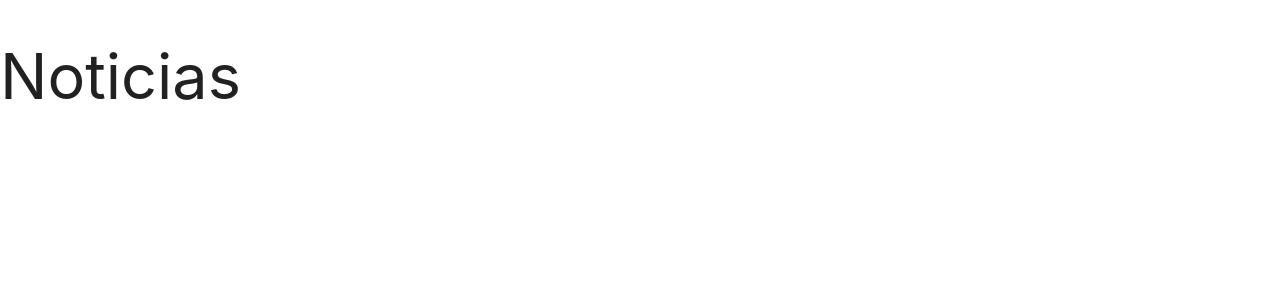
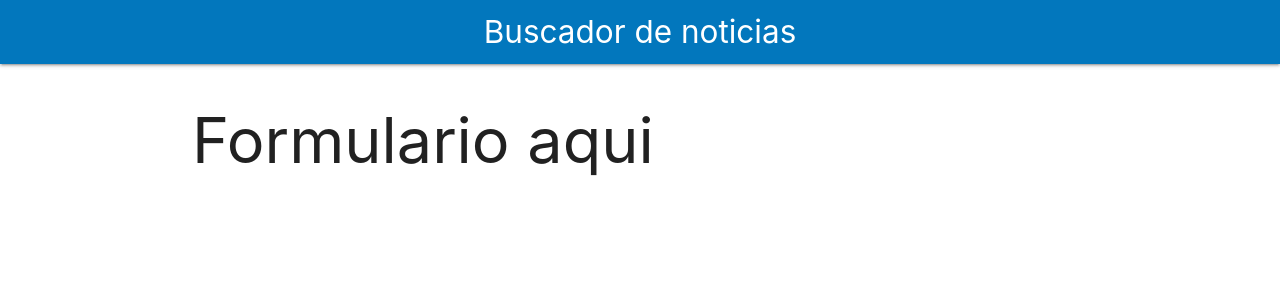
Before and after one commit to SantiagoAlvarze22/Buscador-de-noticias-con-una-API, a React (Create React App) app: page / in a window 1280 px wide. Shown: the top 300 px of the page. Built offline with nearby package versions, Linux system fonts and the light colour scheme.

Commit message:
Creando Header y contenedor principal

```diff
--- a/src/App.js
+++ b/src/App.js
@@ -1,9 +1,17 @@
-import React from 'react';
-
+import React, { Fragment } from 'react';
+import Header from './components/Header'
 
 function App() {
   return (
-    <h1>Noticias</h1>
+    <Fragment>
+      <Header
+        titulo="Buscador de noticias"
+      />
+
+      <div className="container white">
+        <h1>Formulario aqui</h1>
+      </div>
+    </Fragment>
   );
 }
 
--- /dev/null
+++ b/src/components/Header.js
@@ -0,0 +1,11 @@
+import React from 'react';
+
+const Header = ({ titulo }) => {
+    return (
+        <nav className="nav-wrapper light-blue darken-3">
+            <a href="#!" className="brand-logo center">{titulo}</a>
+        </nav>
+    );
+}
+
+export default Header;
--- a/src/index.js
+++ b/src/index.js
@@ -1,6 +1,5 @@
 import React from 'react';
 import ReactDOM from 'react-dom';
-
 import App from './App';
 import * as serviceWorker from './serviceWorker';
 
```
